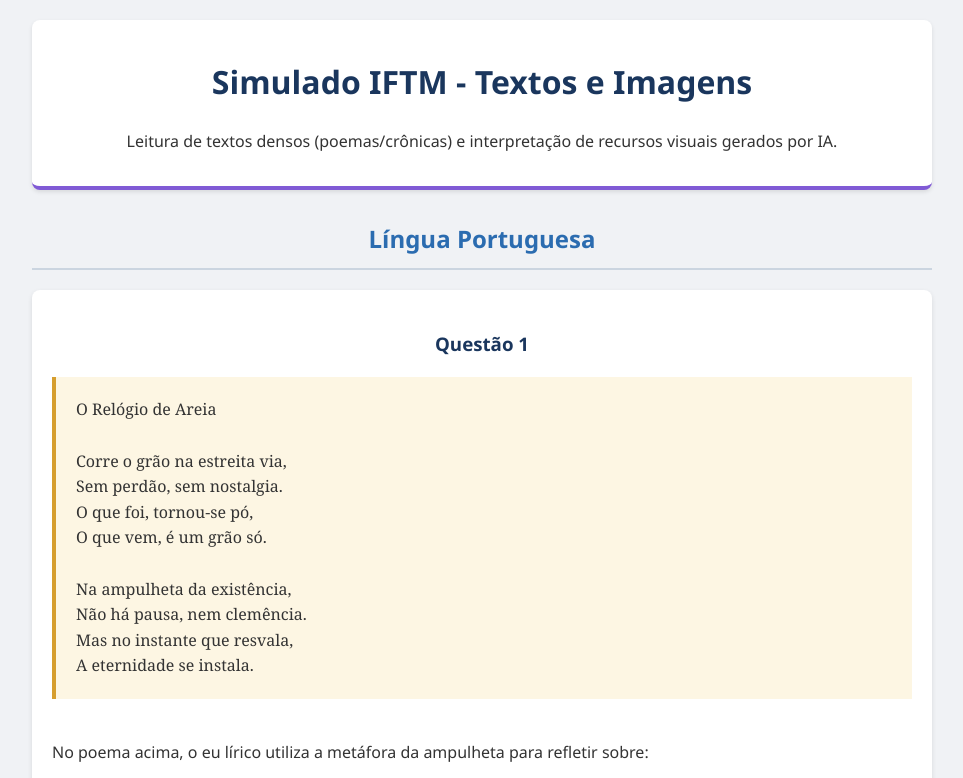
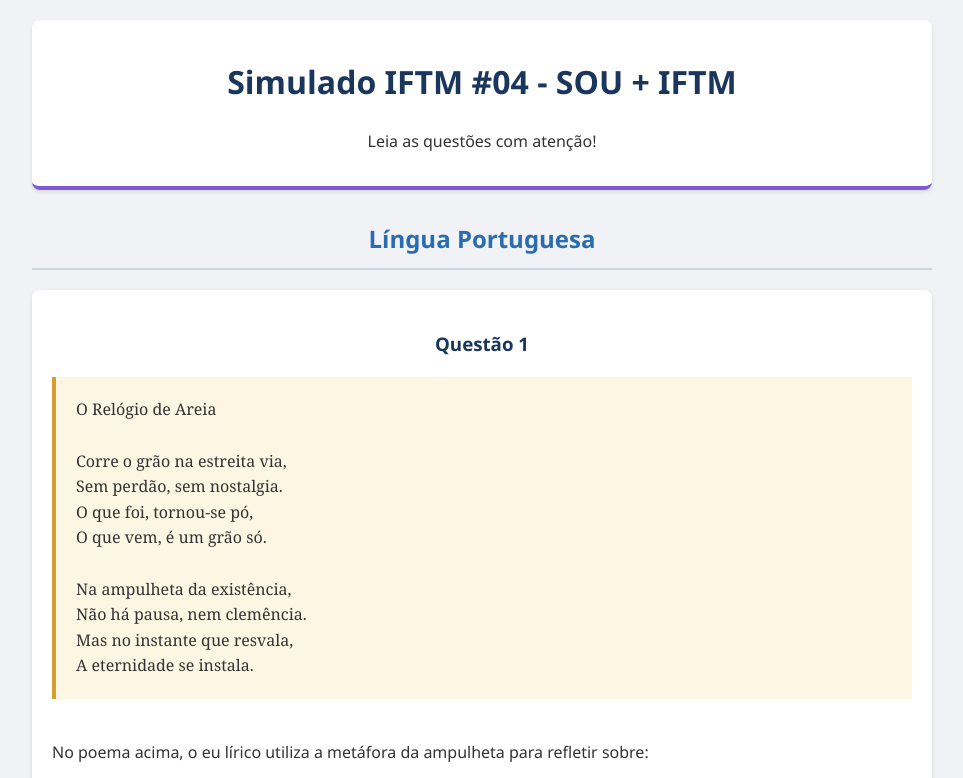
Before and after one commit to RenatoSilva2020/simulado-iftm4, a plain HTML site: page index.html in a window 1280 px wide. Shown: the top 778 px of the page, without its empty margins (158-1121 px from the left). Drawn offline with Linux system fonts and the light colour scheme.

Commit message:
Update title and header text in index.html

```diff
--- a/index.html
+++ b/index.html
@@ -3,7 +3,7 @@
 <head>
     <meta charset="UTF-8">
     <meta name="viewport" content="width=device-width, initial-scale=1.0">
-    <title>Simulado IFTM - Textos e Imagens</title>
+    <title>Simulado IFTM #04 - SOU + IFTM</title>
     <style>
         body {
             font-family: 'Segoe UI', Tahoma, Geneva, Verdana, sans-serif;
@@ -108,8 +108,8 @@
 <body>
 
     <div class="header-info">
-        <h1>Simulado IFTM - Textos e Imagens</h1>
-        <p>Leitura de textos densos (poemas/crônicas) e interpretação de recursos visuais gerados por IA.</p>
+        <h1>Simulado IFTM #04 - SOU + IFTM</h1>
+        <p>Leia as questões com atenção!</p>
     </div>
 
     <form id="quizForm">
```
